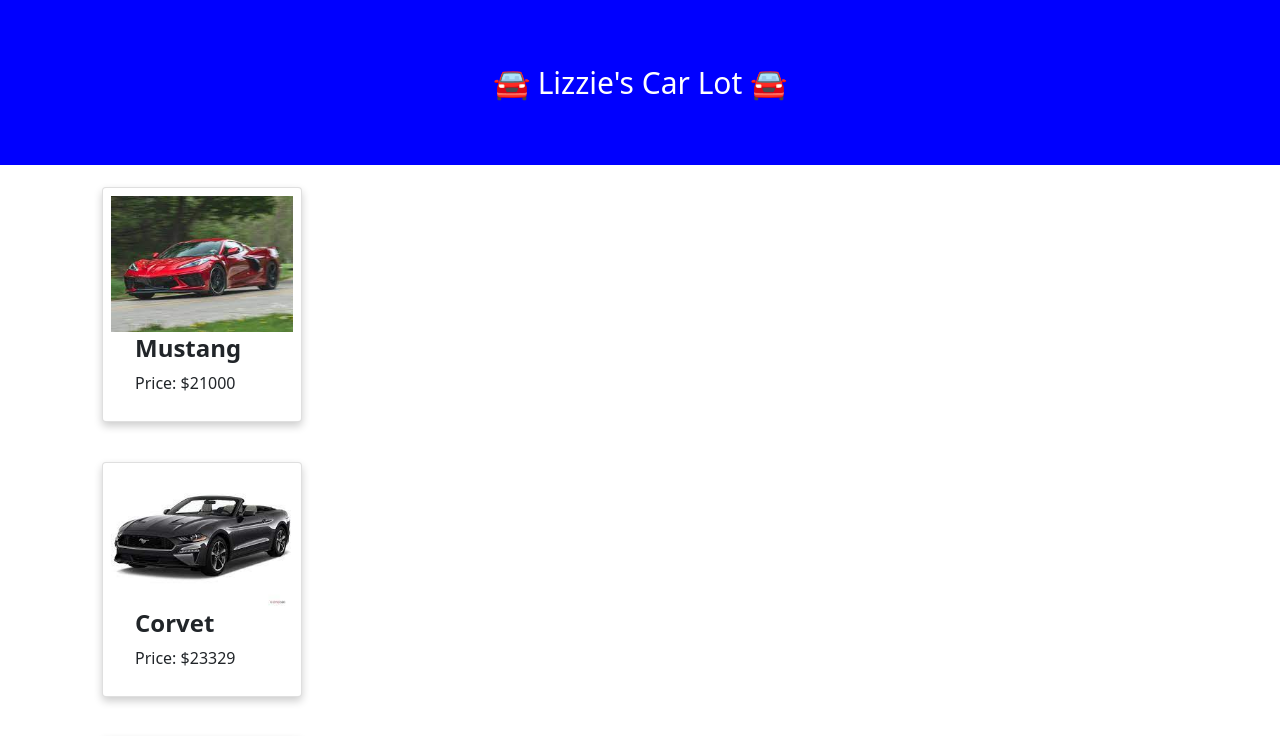
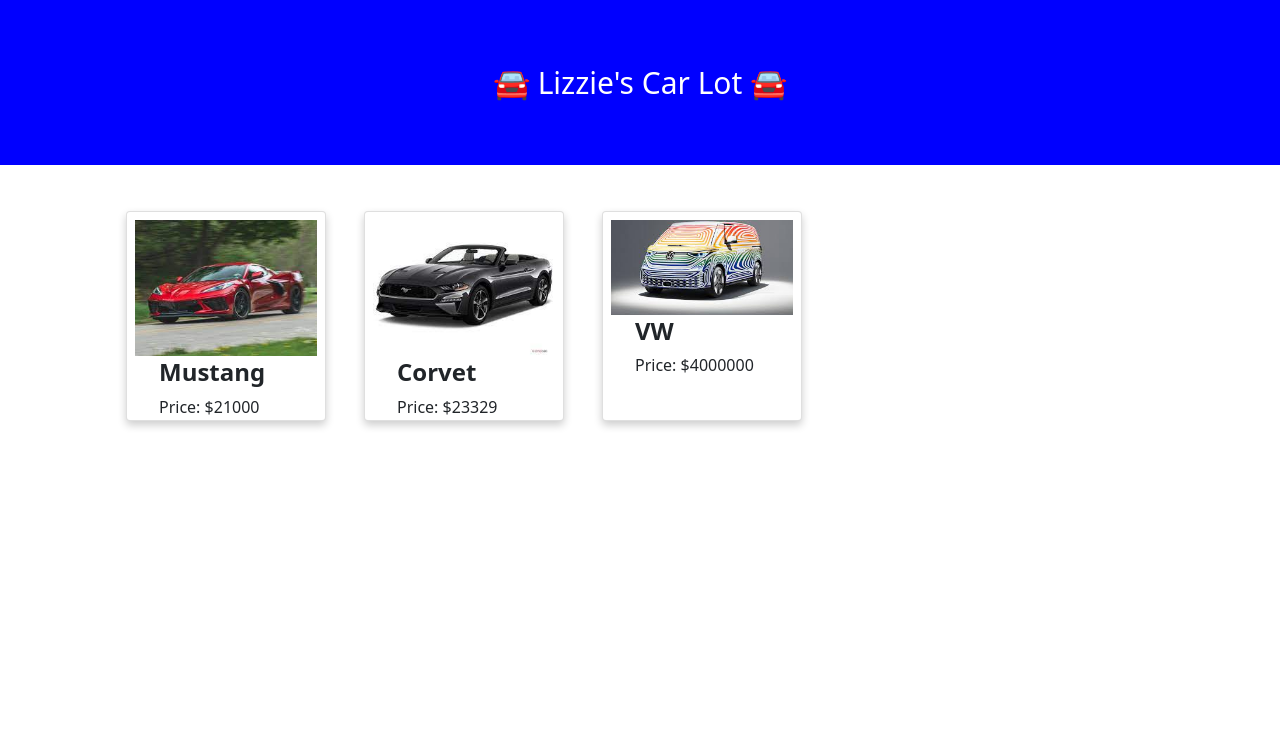
Before and after one commit to Stand59/Carlot, a React (Create React App) app: page / in a window 1280 px wide. Shown: the top 736 px of the page. Built offline with nearby package versions, Linux system fonts and the light colour scheme.

Commit message:
figured out how to apply the grid system in such a way that you can map each element into a different columb. Cool stuff:)

```diff
--- a/src/App.css
+++ b/src/App.css
@@ -15,6 +15,7 @@
    border-radius: 4px;
    padding: .5rem;
    background-color: rgba(0, 0, 0, 0.2);
+   height: 210px
 }
 
 .card:hover {
--- a/src/components/CarInfo.js
+++ b/src/components/CarInfo.js
@@ -26,13 +26,13 @@
 const CarInfo = () => {
     return (
         <div>
-            <Container display="flex">
+            <Container display="ms-auto">
                 <Row>
-                    <Col>
-                        {cars.map(({name, cost, image}) => (
+                    {cars.map(({name, cost, image}) => (
+                        <Col md='2' className='m-4' key={cars.id}>
                             <Card names={name} prices={cost} img={image}/>
-                        ))}
-                    </Col>
+                        </Col>
+                    ))}
                 </Row>
             </Container>
         </div>
--- a/src/components/Card.js
+++ b/src/components/Card.js
@@ -1,6 +1,4 @@
 import  '../App.css';
-import corvet from "../assets/corvet.jpg"
-import mustang from "../assets/download.jpg"
 
 
 
@@ -8,8 +6,6 @@
 
 const Card = (props) => {
     return (
-        <div className="row">
-            <div className="column">
         <card className="card">
                 <img src={props.img} alt={props.names}></img>
             <div className="container">
@@ -17,8 +13,6 @@
                 <p>Price: ${props.prices}</p>
             </div>
         </card>
-            </div>
-        </div>
     );
 };
 
```
Lines whose indentation alone changed are shown as unchanged.
